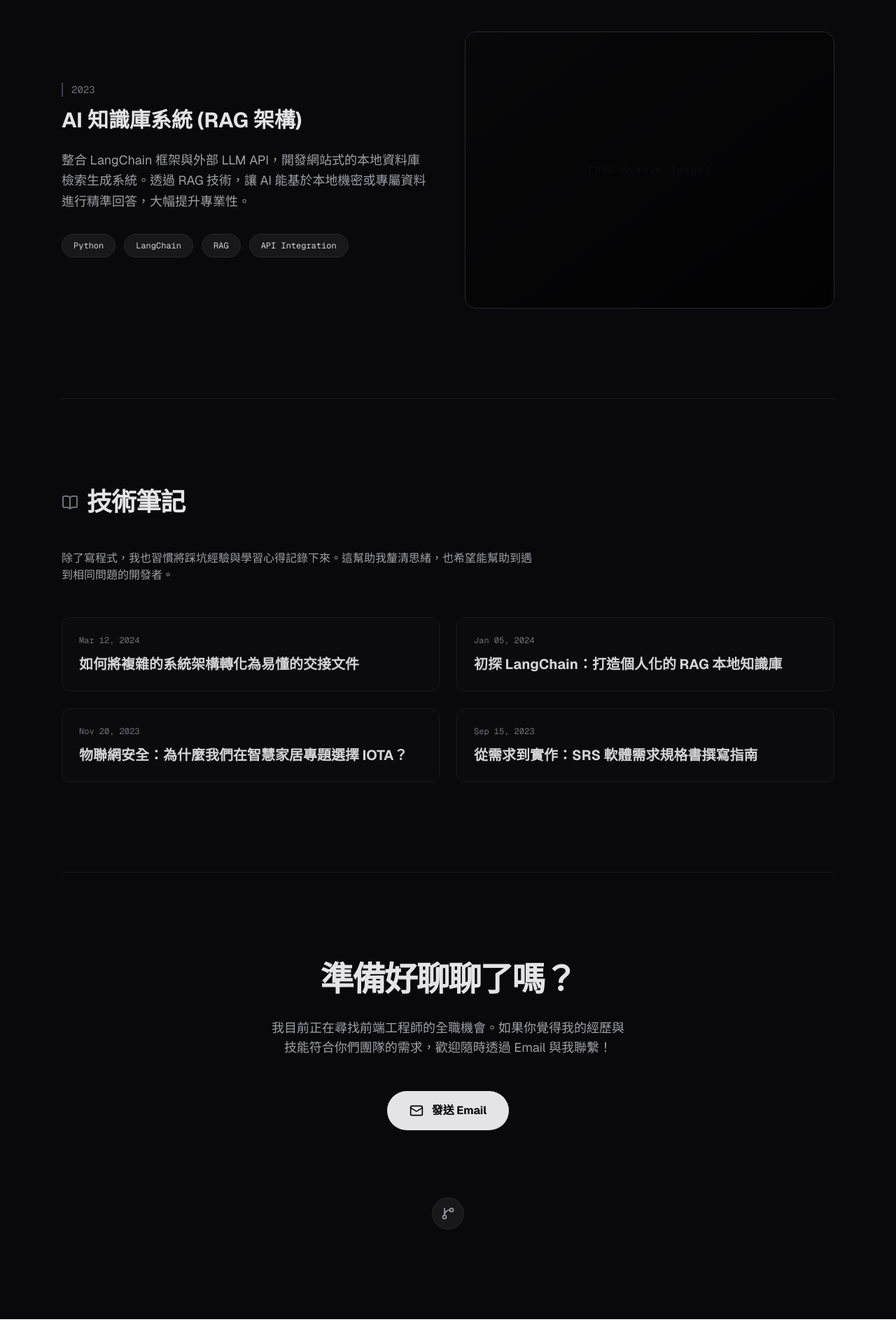
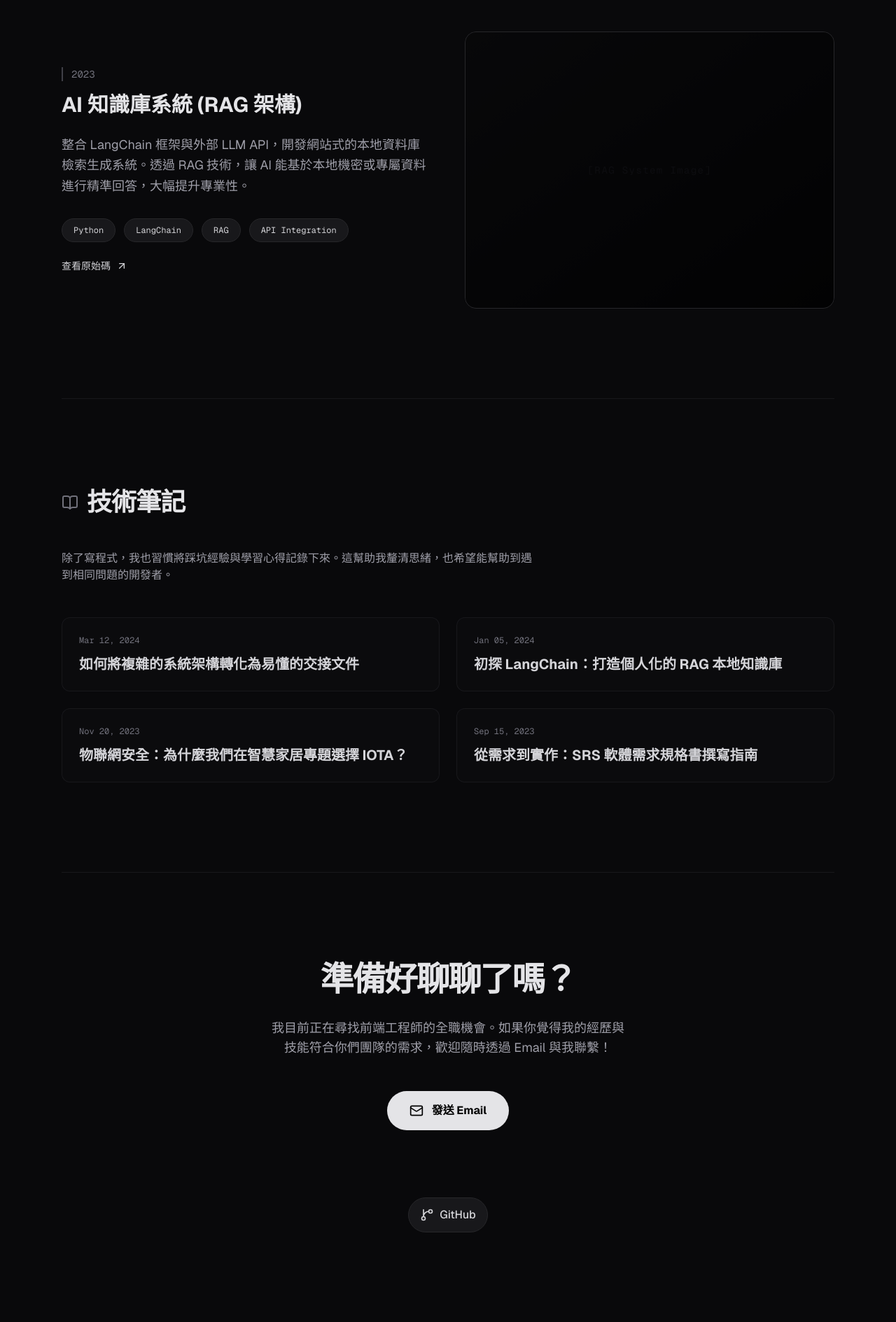
Before and after one commit to chunhao0613/chunhao0613.github.io, a Next.js app in the folder my-portfolio/: page / in a window 1280 px wide. Shown: the part 1527-3416 px from the top of the page at 70% size. Built offline with nearby package versions, Linux system fonts and the light colour scheme.

Commit message:
Improve contact actions and add RAG repo link

```diff
--- a/my-portfolio/src/app/page.js
+++ b/my-portfolio/src/app/page.js
@@ -456,6 +456,7 @@ export default function Home() {
                 tags: ["Python", "LangChain", "RAG", "API Integration"],
                 year: "2023",
                 img: "[RAG System Image]",
+                repo: "https://github.com/chunhao0613/rag_project",
               },
             ].map((project, idx) => (
               <Reveal
@@ -510,6 +511,18 @@ export default function Home() {
                         </span>
                       ))}
                     </div>
+                    {project.repo && (
+                      <a
+                        href={project.repo}
+                        target="_blank"
+                        rel="noopener noreferrer"
+                        onMouseEnter={handleMouseEnter}
+                        onMouseLeave={handleMouseLeave}
+                        className="mt-6 inline-flex items-center gap-2 text-sm font-medium text-zinc-300 hover:text-white transition-colors"
+                      >
+                        查看原始碼 <ArrowUpRight size={16} />
+                      </a>
+                    )}
                   </div>
                 </div>
               </Reveal>
@@ -580,7 +593,9 @@ export default function Home() {
             </p>
 
             <a
-              href="mailto:chunhao0613@gmail.com"
+              href="https://mail.google.com/mail/?view=cm&fs=1&to=chunhao0613@gmail.com"
+              target="_blank"
+              rel="noopener noreferrer"
               onMouseEnter={handleMouseEnter}
               onMouseLeave={handleMouseLeave}
               className="inline-flex items-center gap-3 bg-zinc-200 text-black px-8 py-4 rounded-full font-bold hover:scale-105 transition-transform"
@@ -596,9 +611,11 @@ export default function Home() {
                 aria-label="GitHub 個人頁面"
                 onMouseEnter={handleMouseEnter}
                 onMouseLeave={handleMouseLeave}
-                className="p-3 bg-zinc-900 border border-zinc-800 rounded-full text-zinc-400 hover:text-white hover:bg-zinc-800 transition-all"
+                className="inline-flex items-center gap-2 px-4 py-3 bg-zinc-900 border border-zinc-800 rounded-full text-zinc-300 hover:text-white hover:bg-zinc-800 transition-all font-medium"
+                title="前往 GitHub 個人頁面"
               >
                 <GitBranch size={20} />
+                <span>GitHub</span>
               </a>
             </div>
           </Reveal>
```
